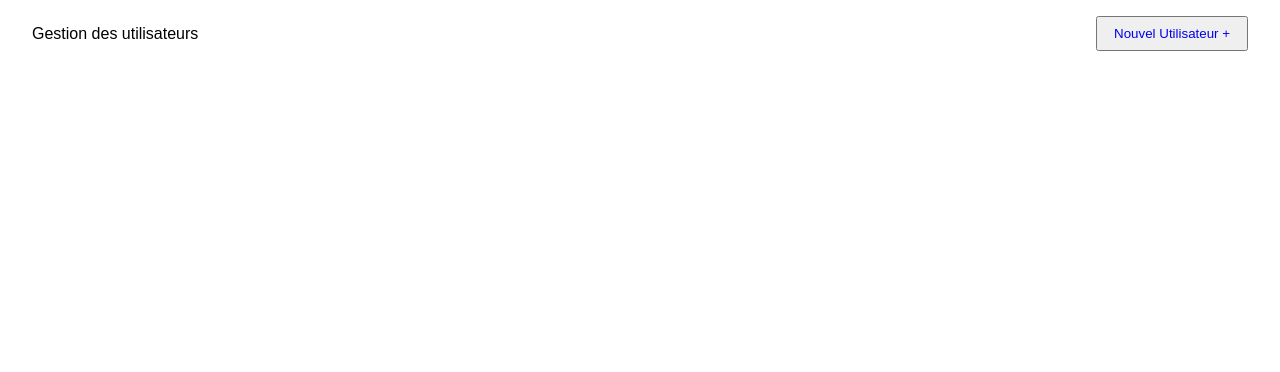
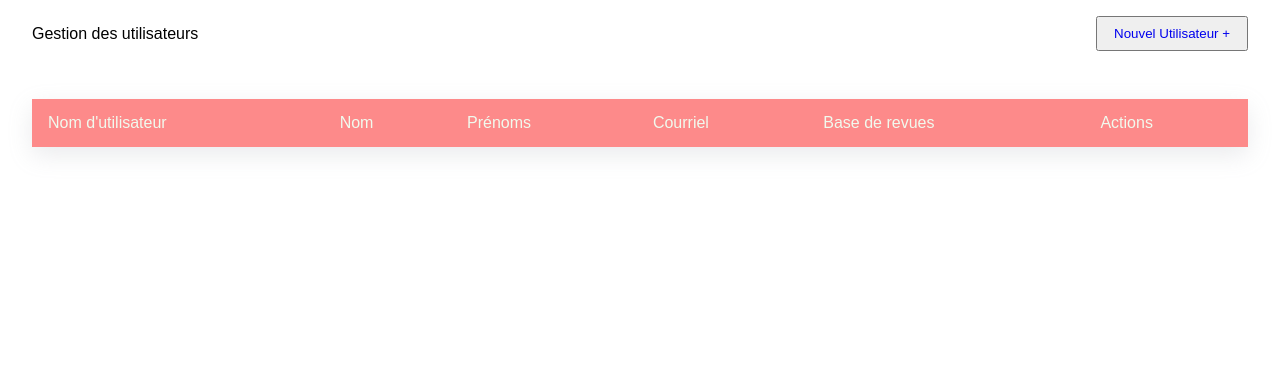
Before and after one commit to yoshua70/User-Management-with-Django, a Django app: page /dashboard in a window 1280 px wide. Shown: the part 48-420 px from the top of the page. Run offline with Django 4.2, Linux system fonts and the light colour scheme; the visitor is signed in with stand-in values (Sample User, id 1); data comes from the database, SQL or seed files in the repository.

Commit message:
feat: manage user
Display list of users on the dashboard.
Delete user from the dashboard.

```diff
--- a/members/templates/members/index.html
+++ b/members/templates/members/index.html
@@ -14,5 +14,31 @@
     <button @click="showModal = false">Fermer</button>
   </div>
   {% endfor %} {% endif %}
+  <div class="table-container">
+    <table>
+      <thead>
+        <tr class="thead-tr">
+          <td>Nom d'utilisateur</td>
+          <td>Nom</td>
+          <td>Prénoms</td>
+          <td>Courriel</td>
+          <td>Base de revues</td>
+          <td>Actions</td>
+        </tr>
+      </thead>
+      <tbody>
+        {% for user in users %}
+        <tr>
+          <td>{{user.username}}</td>
+          <td>{{user.last_name}}</td>
+          <td>{{user.first_name}}</td>
+          <td>{{user.email}}</td>
+          <td>{{user.account.db}}</td>
+          <td><a href="{% url 'delete_user' user.username %}">Supprimer</a></td>
+        </tr>
+        {% endfor %}
+      </tbody>
+    </table>
+  </div>
 </main>
 {% endblock content %}
--- a/members/urls.py
+++ b/members/urls.py
@@ -7,5 +7,6 @@
     path('logout_user', views.logout_user, name="logout"),
     path('register_user_by_admin',
          views.register_user_by_admin, name="register_by_admin"),
-    path('dashboard', views.dashboard, name="dashboard")
+    path('dashboard', views.dashboard, name="dashboard"),
+    path('users/delete/<str:id>/', views.delete_user, name="delete_user")
 ]
--- a/members/views.py
+++ b/members/views.py
@@ -2,18 +2,24 @@
 from django.contrib.auth import authenticate, login, logout
 from django.contrib import messages
 from django.contrib.auth.forms import UserCreationForm
+from .forms import RegisterUserForm
+from .models import Account
+from django.contrib.auth.models import User
 
 
 def register_user_by_admin(request):
     if request.method == "POST":
-        form = UserCreationForm(request.POST)
+        form = RegisterUserForm(request.POST)
         if form.is_valid():
-            form.save()
+            user = form.save()
+            account = Account(
+                user=user, db=form.cleaned_data["database_revue"])
+            account.save()
             messages.success(request, "Utilisateur ajouté avec succès !")
 
             return redirect('dashboard')
     else:
-        form = UserCreationForm()
+        form = RegisterUserForm()
     return render(request, 'authenticate/register_by_admin.html', {'form': form})
 
 
@@ -46,4 +52,14 @@
 def dashboard(request):
     if not request.user.is_authenticated:
         return redirect('login')
-    return render(request, 'members/index.html', {})
+
+    users = User.objects.filter(is_superuser=0)
+
+    return render(request, 'members/index.html', {"users": users})
+
+
+def delete_user(request, id):
+
+    User.objects.get(username=id).delete()
+    messages.success(request, ("Utilisateur supprimé."))
+    return redirect('dashboard')
--- a/static/css/main.css
+++ b/static/css/main.css
@@ -159,3 +159,34 @@
 .message button:hover {
   cursor: pointer;
 }
+
+.table-container {
+  display: flex;
+  flex-direction: row;
+  justify-content: space-between;
+  align-items: center;
+  padding: 1rem 2rem;
+}
+
+table {
+  width: 100%;
+
+  color: #f1faee;
+  box-shadow: rgba(149, 157, 165, 0.2) 0px 8px 24px;
+}
+
+
+th, td {
+  padding: 1rem;
+}
+
+table tr:nth-child(odd) td{
+  background-color: #FD8A8A;
+}
+table tr:nth-child(even) td{
+  background-color: #A8D1D1;
+}
+
+.thead-tr {
+  background-color: #A8D1D1;
+}
```
Also changed, not shown: members/forms.py (+7 -1 lines).
